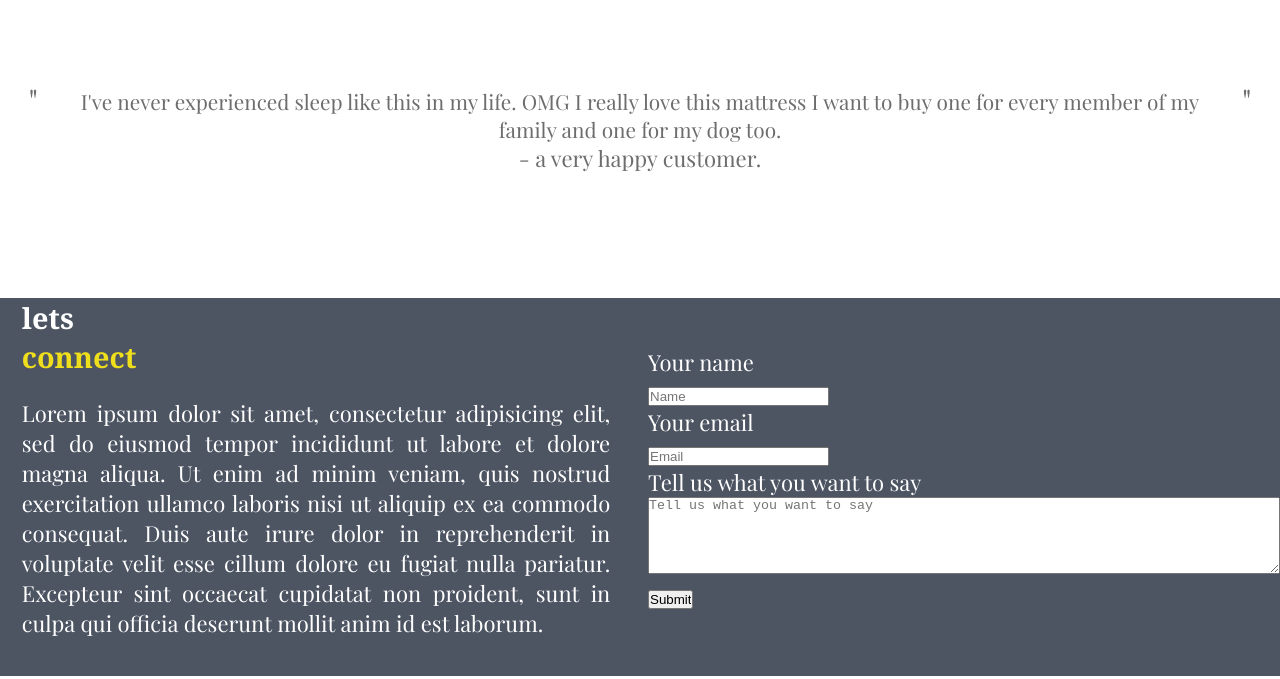
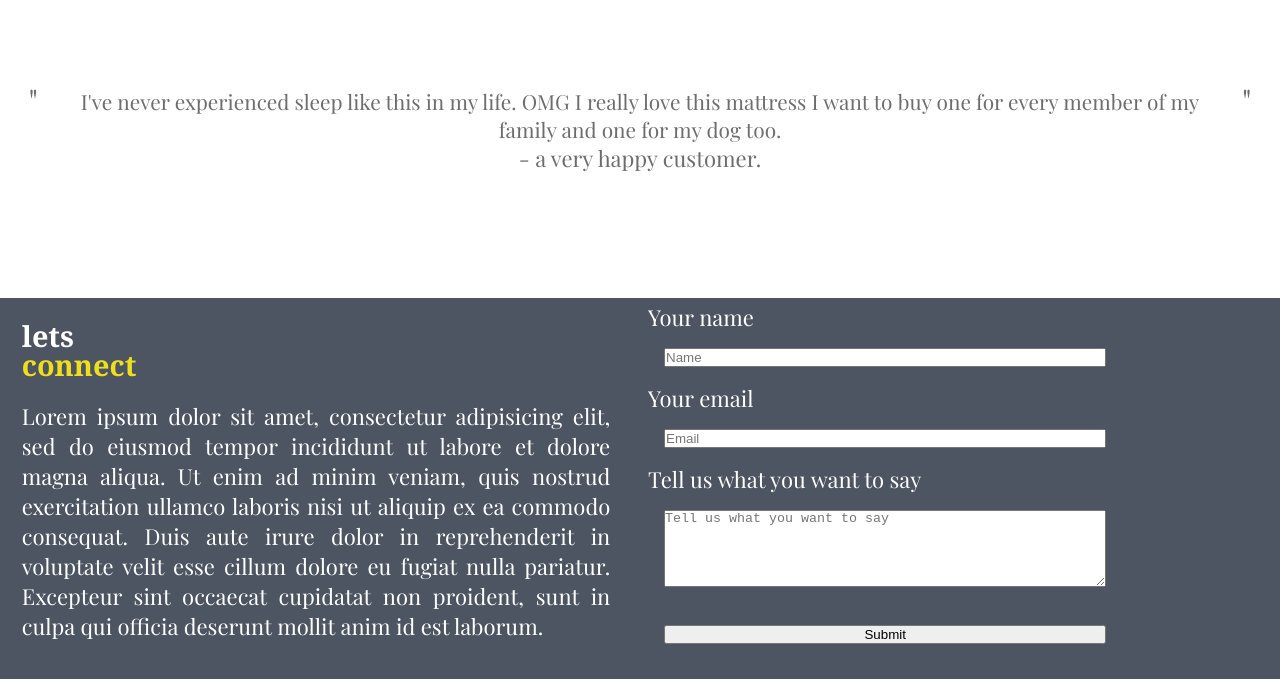
Before and after one commit to jwhitt96/mattress-ioc, a plain HTML site: page index.html in a window 1280 px wide. Shown: the part 2182-2861 px from the top of the page. Drawn offline with nearby package versions, Linux system fonts and the light colour scheme.

Commit message:
lets connect title

```diff
--- a/index.html
+++ b/index.html
@@ -50,8 +50,7 @@
 </section>
 <footer class="grid-center-middle">
   <div class="col-6">
-    <h2>lets</h2>
-    <h2><span>connect</span></h2>
+    <h2>lets<br> <span>connect</span></h2>
     <p> Lorem ipsum dolor sit amet, consectetur adipisicing elit, sed do eiusmod tempor incididunt ut labore et dolore magna aliqua. Ut enim ad minim veniam, quis nostrud exercitation ullamco laboris nisi ut aliquip ex ea commodo consequat. Duis aute irure dolor in reprehenderit in voluptate velit esse cillum dolore eu fugiat nulla pariatur. Excepteur sint occaecat cupidatat non proident, sunt in culpa qui officia deserunt mollit anim id est laborum.</p>
   </div>
   <div class="col-6">
--- a/styles/style.css
+++ b/styles/style.css
@@ -70,6 +70,8 @@ footer h2{
   padding-left:1.36rem;
   padding-bottom:0rem;
   margin-bottom: 0rem;
+  line-height: 1;
+  margin-top: 1.5rem;
 }
 
 blockquote{
@@ -93,8 +95,9 @@ blockquote{
   color:#6d6d6d;
   text-align: right;
 }
-textarea{
-  width:100%;
+textarea,input{
+  width:70%;
+  margin: 1rem;
 }
 
 
```
